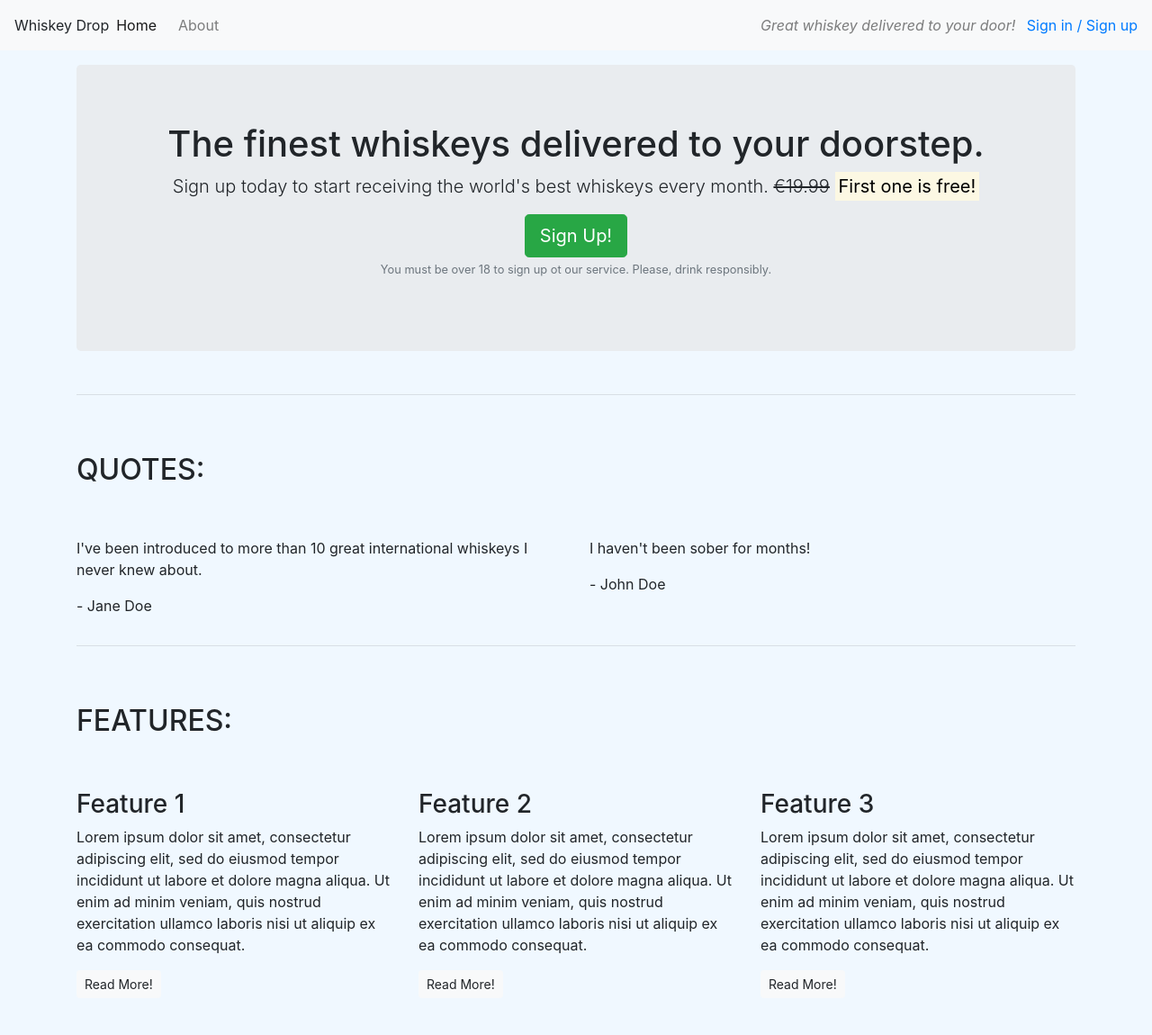
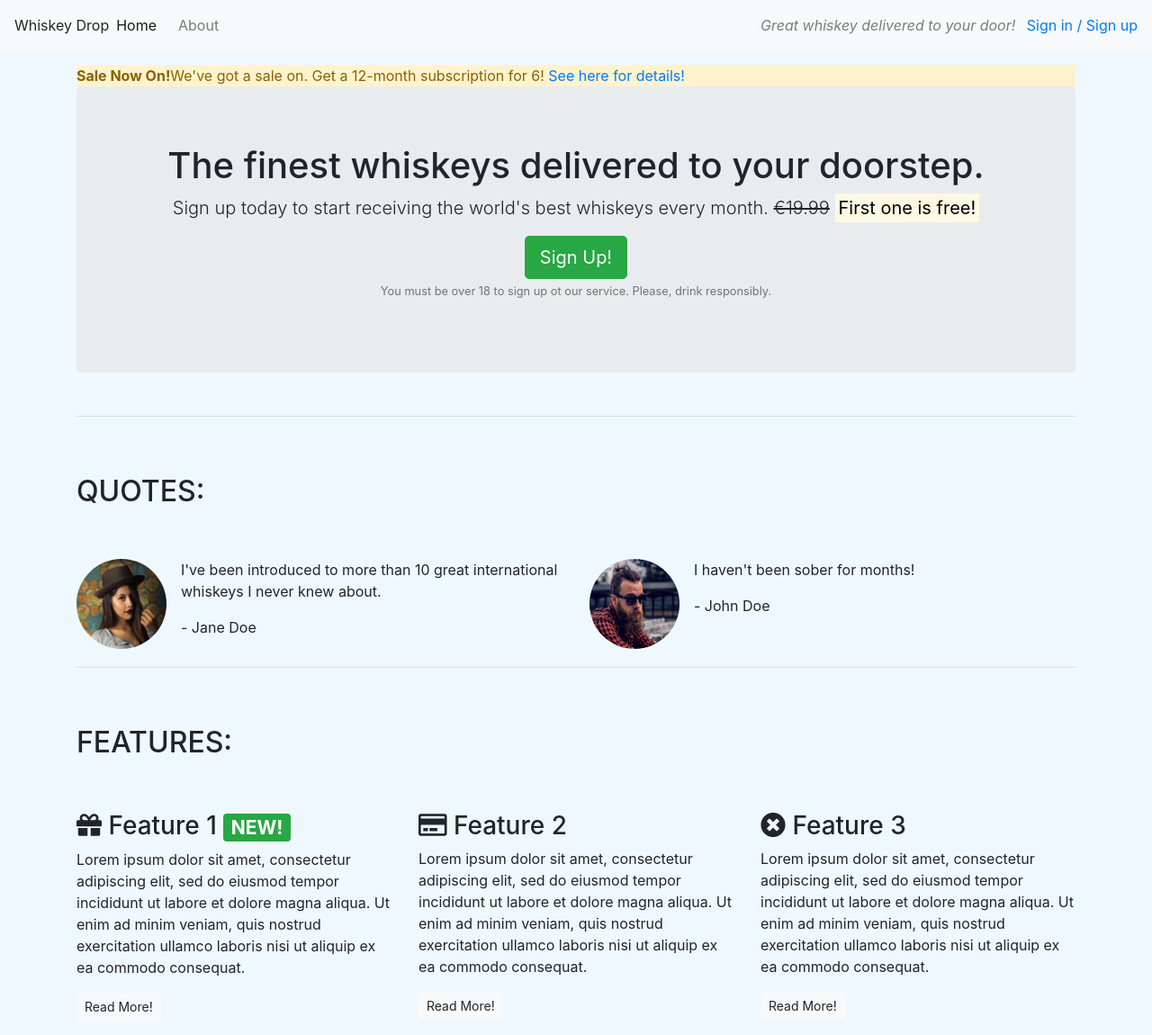
Before and after one commit to chevaleresse/bootstrap-module, a plain HTML site: page bootstrap/index.html in a window 1280 px wide. Shown: the whole page at 90% size. Before the commit the page ends 1125 px from the top, so only its background shows below. Drawn offline with nearby package versions, Linux system fonts and the light colour scheme.

Commit message:
Adaptations based on Core Components - part 2 lesson

```diff
--- a/bootstrap/index.html
+++ b/bootstrap/index.html
@@ -6,6 +6,7 @@
     <meta name="viewport" content="width=device-width, initial-scale=1.0">
     <link rel="stylesheet" href="https://maxcdn.bootstrapcdn.com/bootstrap/4.1.3/css/bootstrap.min.css">
     <link rel="stylesheet" href="../bootstrap/stylesheet/style.css">
+    <link rel="stylesheet" href="https://use.fontawesome.com/releases/v5.6.1/css/all.css" integrity="sha384-gfdkjb5BdAXd+lj+gudLWI+BXq4IuLW5IT+brZEZsLFm++aCMlF1V92rMkPaX4PP" crossorigin="anonymous">
     <title>Whiskey Drop | Taste a new whiskey every month</title>
 </head>
 
@@ -25,6 +26,11 @@
     </nav>
 
     <article class="container mt-3">
+        <div class="row d-none d-sm-block">
+            <div class="col-12">
+                <div class="alert- alert-warning"><strong>Sale Now On!</strong>We've got a sale on. Get a 12-month subscription for 6! <a href="">See here for details!</a></div>
+            </div>
+        </div>
         <div class="row">
             <div class="col-12">
                 <section class="callout jumbotron text-center">
@@ -49,16 +55,31 @@
             </div>
             <div class="row">
                 <div class="col-12 col-md-6">
+                    <div class="media">
+                        <div class="d-none d-sm-block">
+                        <img src="images/girl-image1.png" class="rounded-circle mr-3" height="100" width="100">
+                        </div>
+                        <div class="media-body">
                             <blockquote class="block-quote">
-                        <p>I've been introduced to more than 10 great international whiskeys I never knew about.</p>
+                                <p>I've been introduced to more than 10 great international whiskeys I never knew about.
+                                </p>
                                 <p>- Jane Doe</p>
                             </blockquote>
                         </div>
+                    </div>
+                </div>
                 <div class="col-12 col-md-6">
+                    <div class="media">
+                         <div class="d-none d-sm-block">
+                        <img src="images/guy-image2.png" class="rounded-circle mr-3" height="100" width="100">
+                    </div>
+                        <div class="media-body">
                             <blockquote class="block-quote">
                                 <p>I haven't been sober for months!</p>
                                 <p>- John Doe</p>
                             </blockquote>
+                        </div>
+                    </div>
                 </div>
             </div>
         </section>
@@ -74,7 +95,7 @@
             <div class="row">
                 <div class="col-12 col-md-6 col-lg-4">
                     <div class="feature">
-                        <h3>Feature 1</h3>
+                        <h3><i class="fas fa-gift d-none d-sm-inline"></i> Feature 1 <span class="badge badge-success">NEW!</span></h3>
                         <p>Lorem ipsum dolor sit amet, consectetur adipiscing elit, sed do eiusmod tempor incididunt ut
                             labore et dolore magna aliqua. Ut enim ad minim veniam, quis nostrud exercitation ullamco
                             laboris nisi ut aliquip ex ea commodo consequat.</p>
@@ -83,7 +104,7 @@
                 </div>
                 <div class="col-12 col-md-6 col-lg-4">
                     <div class="feature">
-                        <h3>Feature 2</h3>
+                        <h3><i class="far fa-credit-card  d-none d-sm-inline"></i> Feature 2</h3>
                         <p>Lorem ipsum dolor sit amet, consectetur adipiscing elit, sed do eiusmod tempor incididunt ut
                             labore et dolore magna aliqua. Ut enim ad minim veniam, quis nostrud exercitation ullamco
                             laboris nisi ut aliquip ex ea commodo consequat.</p>
@@ -92,7 +113,7 @@
                 </div>
                 <div class="col-12 d-md-none d-lg-block col-lg-4">
                     <div class="feature">
-                        <h3>Feature 3</h3>
+                        <h3><i class="fas fa-times-circle d-none d-sm-inline"></i> Feature 3</h3>
                         <p>Lorem ipsum dolor sit amet, consectetur adipiscing elit, sed do eiusmod tempor incididunt ut
                             labore et dolore magna aliqua. Ut enim ad minim veniam, quis nostrud exercitation ullamco
                             laboris nisi ut aliquip ex ea commodo consequat.</p>
```
Also changed, not shown: bootstrap/images/girl-image1.png (renamed from images/girl-image1.png), bootstrap/images/guy-image2.png (renamed from images/guy-image2.png). Lines whose indentation alone changed are shown as unchanged.
